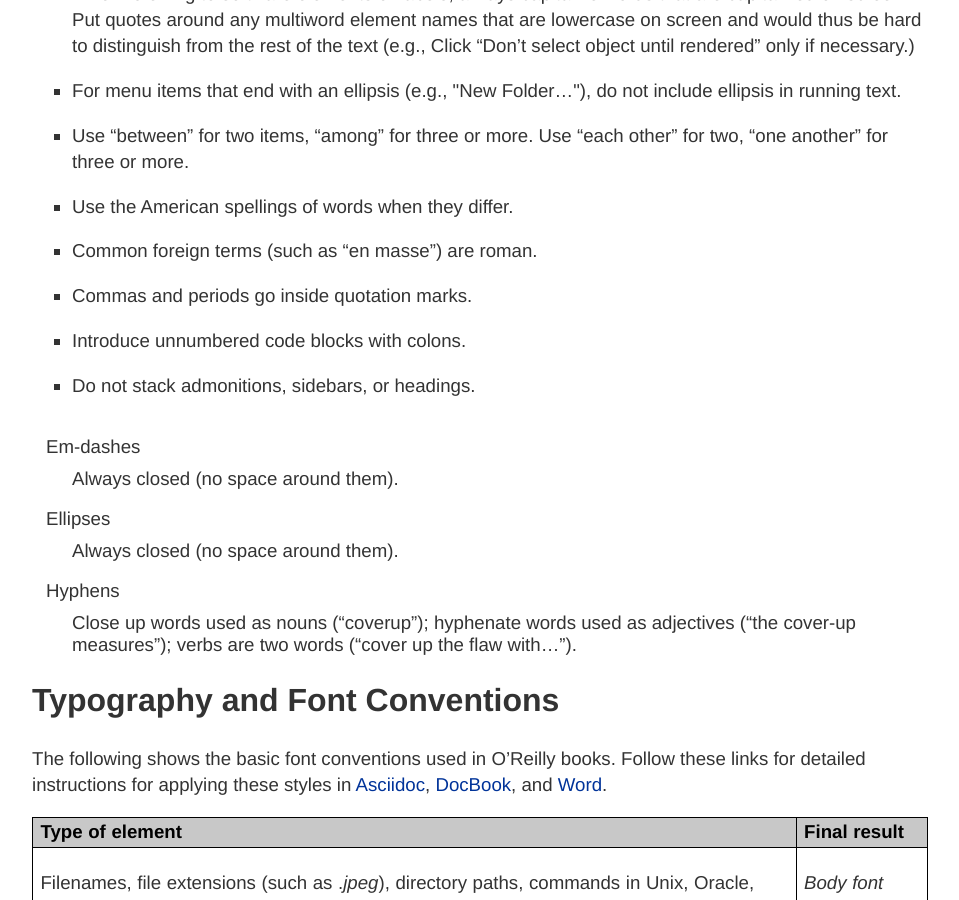
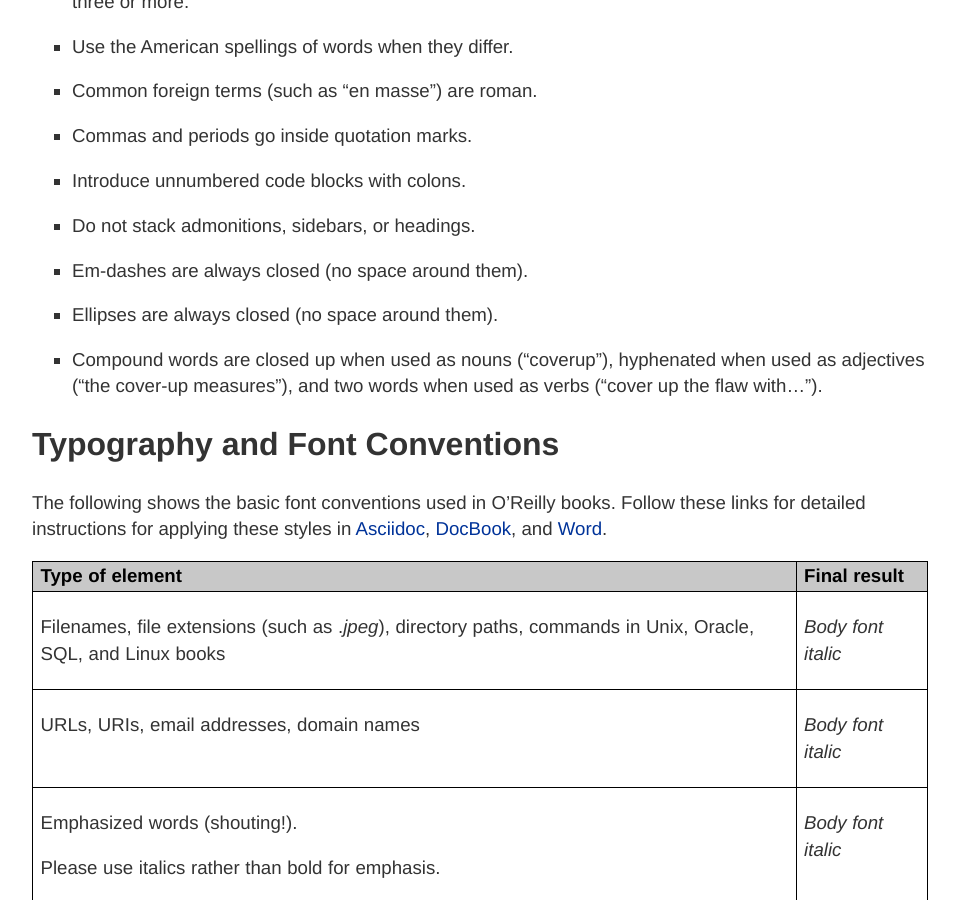
Before and after one commit to oreillymedia/production-resources, a Jekyll site: the page built from styleguide/index.md, in a window 1280 px wide and 900 px high, scrolled down 12516 px. Shown: the whole window, without its empty margins (160-1119 px from the left). Built offline with Jekyll 4.4.1, drawn with Linux system fonts in a browser that asks for light colours; some of the changed text lies outside the part shown.

Commit message:
cleans up formatting

```diff
--- a/styleguide/index.md
+++ b/styleguide/index.md
@@ -137,7 +137,8 @@
 <p>On first reference to another book, include author and publisher name. For example, "You can find more information in <em>The Elements of Typographic Style</em> by Robert Bringhurst (H&amp;M)," or "For more information, consult Robert Bringhurt’s <em>The Elements of Typographic Style</em> (H&amp;M)." On subsequent references, just use the book title.</p>
 
 <p>When referencing an O’Reilly book within the text, note only "O’Reilly" in parentheses, not "O’Reilly Media, Inc." References to other O’Reilly books should be linked to the book’s <a href="http://shop.oreilly.com/category/browse-subjects.do">catalog page</a>.</p>
-<div data-type="note" id="id-BeU1hLI7"><h6>Note</h6>
+
+<div data-type="warning">
 <p>Make sure that the catalog page is anchored to the book’s title, rather than standing on its own like this: "See <a href="http://shop.oreilly.com/product/0636920024033.do"><em>Programming F# 3.0</em></a>." Not this: "See <em>Programming F# 3.0</em> (<a href="http://shop.oreilly.com/product/0636920024033.do"><em class="hyperlink">http://shop.oreilly.com/product/0636920024033.do</em></a>)."</p>
 </div>
 
@@ -149,37 +150,31 @@
 <section data-type="sect3" id="footnotes">
 <h3>Footnotes</h3>
 
+<ul>
+ <li>
 <p>Footnotes in running text are numbered and start over at 1 in each chapter. Footnote markers in running text should always appear after punctuation.</p>
 
-<div data-type="note"><h6>Note</h6>
-<p>This:</p>
-<blockquote>
-<p>The following query selects the <code>symbol</code> column and all columns from <code>stocks</code> whose names start with the prefix price.<sup>1</sup></p></blockquote>
+<div data-type="warning">
+<p>This: The following query selects the <code>symbol</code> column and all columns from <code>stocks</code> whose names start with the prefix price.<sup>1</sup></p>
 
-<p>Not this:</p>
-<blockquote>
-<p>The following query selects the <code>symbol</code> column and all columns from <code>stocks</code> whose names start with the prefix price<sup>1</sup>.</p></blockquote>
+<p>Not this: The following query selects the <code>symbol</code> column and all columns from <code>stocks</code> whose names start with the prefix price<sup>1</sup>.</p>
 </div>
-
+</li>
+<li>
 <p>Footnotes should contain more than just a URL, whether a full citation for the text the URL points to or context for where the link leads.</p>
 
-<div data-type="note"><h6>Note</h6>
-<p>This:</p>
+<div data-type="warning">
+<p>This: 1. The Wikipedia entry on JavaScript (https://en.wikipedia.org/wiki/JavaScript) provides more information.</p>
+ <p>2. Grove, John. 2015. “Calhoun and Conservative Reform.” American Political Thought 4, no. 2 (March): 203–27. https://doi.org/10.1086/680389.</p>
 
-<blockquote>
- <p>1. The Wikipedia entry on JavaScript (https://en.wikipedia.org/wiki/JavaScript) provides more information.</p>
- <p>2. Grove, John. 2015. “Calhoun and Conservative Reform.” American Political Thought 4, no. 2 (March): 203–27. https://doi.org/10.1086/680389.</p>
-</blockquote>
-
-<p>Not this:</p>
-
-<blockquote>
-<p>1. https://en.wikipedia.org/wiki/JavaScript</p>
+<p>Not this: 1. https://en.wikipedia.org/wiki/JavaScript</p>
  <p>2. https://doi.org/10.1086/680389</p>
- </blockquote>
  </div>
-
+ </li>
+<li>
 <p>Table footnotes are lettered (a, b, c, etc.) and appear directly after the table. They should be kept to a minimum.</p>
+</li>
+</ul>
 
 <p>More details about styling footnotes in AsciiDoc are in <a href="http://docs.atlas.oreilly.com/writing_in_asciidoc.html#adding_footnotes">Writing in AsciiDoc</a>.</p>
 </section>
@@ -222,9 +217,8 @@
 <section data-type="sect2" id="headings">
 <h2>Headings</h2>
 
-<ul>
-<li>
  <p>Capitalization in headings:</p>
+
  <ul>
   <li><p>In most of our design templates, A- and B-level headings are initial-capped (or title case): cap the first letter of each word, with the exception of articles, conjunctions, and program names or technical words that are always lowercase and coordinating conjunctions (e.g., and, but, for, etc.).</p></li>
   <li><p>Prepositions of four letters or fewer are not initial-capped, unless they function as part of a verb (e.g., “Set Up Your Operating System”).</p></li>
@@ -243,15 +237,13 @@
 <p>Admonition (note/tip/warning) titles are initial-capped, or title case (like A- and B-level headings, mentioned previously). Admonition titles are optional.</p>
 </li>
  </ul>
- </li>
-<li>
+
+
 <p>Headings should not contain inline code font or style formatting such as bold, italic, or code font.</p>
-</li>
-<li>
- <p>Headings should always immediately precede body text. Do not follow a heading with an admonition or another heading without some form of introductory or descriptive text.</p>
- </li>
 
-</ul>
+<p>Headings should always immediately precede body text. Do not follow a heading with an admonition or another heading without some form of introductory or descriptive text.</p>
+
+
 </section>
 
 
@@ -263,7 +255,7 @@
 
 <ul>
 <li>
-<p>Spell out numbers under 10, and even hundreds, thousands, millions, etc., unless the same object appears in a sentence with an object 10 or over (five apples; five apples and one hundred oranges; 5 apples and 110 oranges).</p>
+ <p>Spell out numbers under 10, <strong>and even hundreds, thousands, millions, etc.</strong>, unless the same object appears in a sentence with an object 10 or over (five apples; five apples and one hundred oranges; 5 apples and 110 oranges).</p>
 </li>
 <li>
 <p>In most numbers of one thousand or more, commas should be used between groups of three digits, counting from the right (32,904 not 32904). Exceptions: page numbers, addresses, port numbers, etc.</p>
@@ -318,11 +310,13 @@
 
 <p>Every figure, table, and example should be preceded by a specific in-text reference (for example: see Figure 99-1; Example 1-99 shows; Table 1-1 lists, etc.). Figures, tables, and examples should not be introduced with colons or phrases like “in the following figure,” or “as shown in this table.” Lack of specific in-text references may cause incorrect placement of figures.</p>
 
+<div data-type="note">
 <p>If you are writing or copyediting in Word, figure, table, and example numbers should be numbered as follows: 1-2 (note hyphen [-], not en dash [–] between numbers). The first number is the chapter number. This will be soft-coded in production if not during the writing process.</p>
 
 <p>If you are writing or copyediting in Asciidoc, please refer to <a href="http://docs.atlas.oreilly.com/writing_in_asciidoc.html#XREFS">Writing in AsciiDoc</a> for examples of Asciidoc cross references.</p>
 
 <p>If you are writing or copyediting in DocBook, please reference each figure, table, and example with an &lt;xref&gt;.</p>
+</div>
 
 <p>Any word groupings within a figure should have an initial cap on the first word only, with the exception of proper nouns. Generally, we don’t use periods at the end of these word groupings.</p>
 
@@ -338,9 +332,11 @@
 </li>
 </ul>
 
+<div data-type="note"
 <p>When working in Word, make sure all table cells are tagged with a cell paragraph tag, even if they’re blank. Any bold “headings” that appear below the very first row of a table should be tagged CellSubheading rather than CellHeading.</p>
 
 <p>Also in Word, all figures must be within a FigureHolder paragraph followed directly by a FigureTitle paragraph.</p>
+</div>
 </section>
 
 
@@ -495,15 +491,25 @@
 
 <p>In books produced in Atlas, URLs should be anchored to descriptive text where possible. In ebook versions, the markup will render like this:</p>
 
+<ul>
+ <li>
 <p>Navigate to the <a href="https://oreilly.com">O'Reilly home page</a> for more information.</p>
+ </li>
+ </ul>
 
 <p>In the print book, the URL will unfurl in a parenthetical after the linked text:</p>
 
+<ul>
+ <li>
 <p>Navigate to the O'Reilly home page (<em>https://oreilly.com</em>) for more information.</p>
+ </li>
+ </ul>
 
 <p>Because of this difference in appearance of links in ebooks and print books, long and complex URLs are shortened during production. In the past, we used bit.ly to shorten these URLs, but as of May 2019, all shortened links will be hosted and tracked internally, using the oreil.ly short link. </p>
 
+<div data-type="note">
 <p>We do not anchor URLs to text in books produced in InDesign.</p>
+ </div>
 
 </section>
 
@@ -705,16 +711,16 @@
  <li>
 <p>Do not stack admonitions, sidebars, or headings.</p>
 </li>
+ <li>
+ <p>Em-dashes are always closed (no space around them).</p>
+  </li>
+ <li>
+<p>Ellipses are always closed (no space around them).</p>
+  </li>
+ <li>
+<p>Compound words are closed up when used as nouns (“coverup”), hyphenated when used as adjectives (“the cover-up measures”), and two words when used as verbs (“cover up the flaw with…”).</p>
+</li>
 </ul>
-
-<dl>
- <dt>Em-dashes</dt>
-<dd>Always closed (no space around them).</dd>
-<dt>Ellipses</dt>
-<dd>Always closed (no space around them).</dd>
-<dt>Hyphens</dt>
-<dd>Close up words used as nouns (“coverup”); hyphenate words used as adjectives (“the cover-up measures”); verbs are two words (“cover up the flaw with…”).</dd>
- </dl>
 
 </section>
 
@@ -796,7 +802,7 @@
 
 <p>For Word copyediting, please do the following before submitting files for conversion: replace any tabs in code with the appropriate number of spaces (see earlier section, <a data-type="xref" href="#code">Code</a>); convert any remaining Word comments to tagged Comment paragraphs highlighted in blue; search for any manual linebreaks (^l) and delete or replace with paragraph breaks as appropriate; and accept all changes and make sure filenames adhere to house style.</p>
 
-<div data-type="note" id="note-1"><h6>Note</h6>
+<div data-type="warning">
 <p>If you want to use a font convention that is slightly different for one of the following items, check with your editor first—some things can change; some can’t. For example, URLs will not be anything but <em>italic</em>, but you might come up with a different font convention for function names or menu items. If you do use something that differs from the following list, please write it down on your printout of this stylesheet, which should be submitted with your manuscript.</p>
 
 <p>If you have a “new” element, please consult with your editor about which font to use, then write it on your printout and submit it with your manuscript.</p>
```
